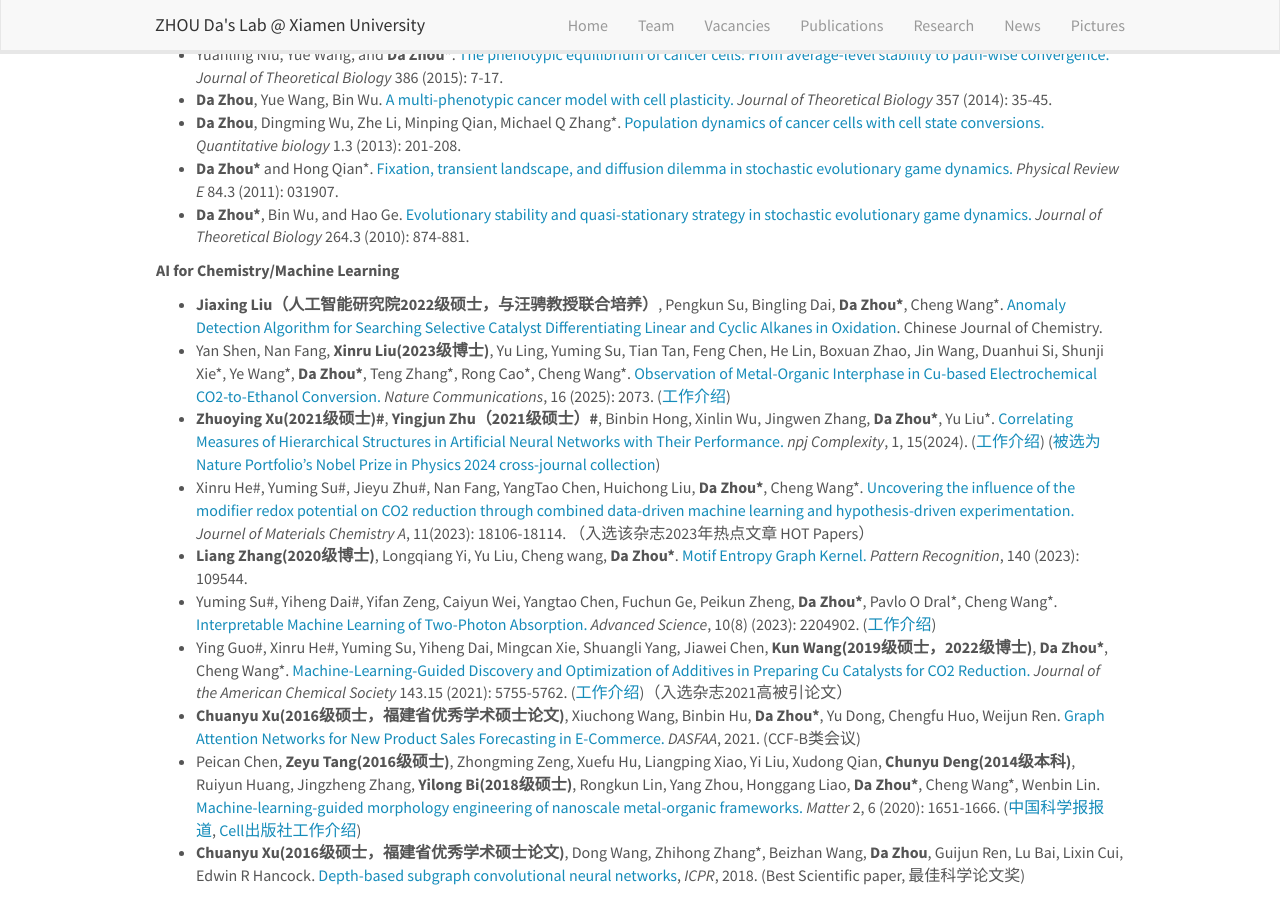
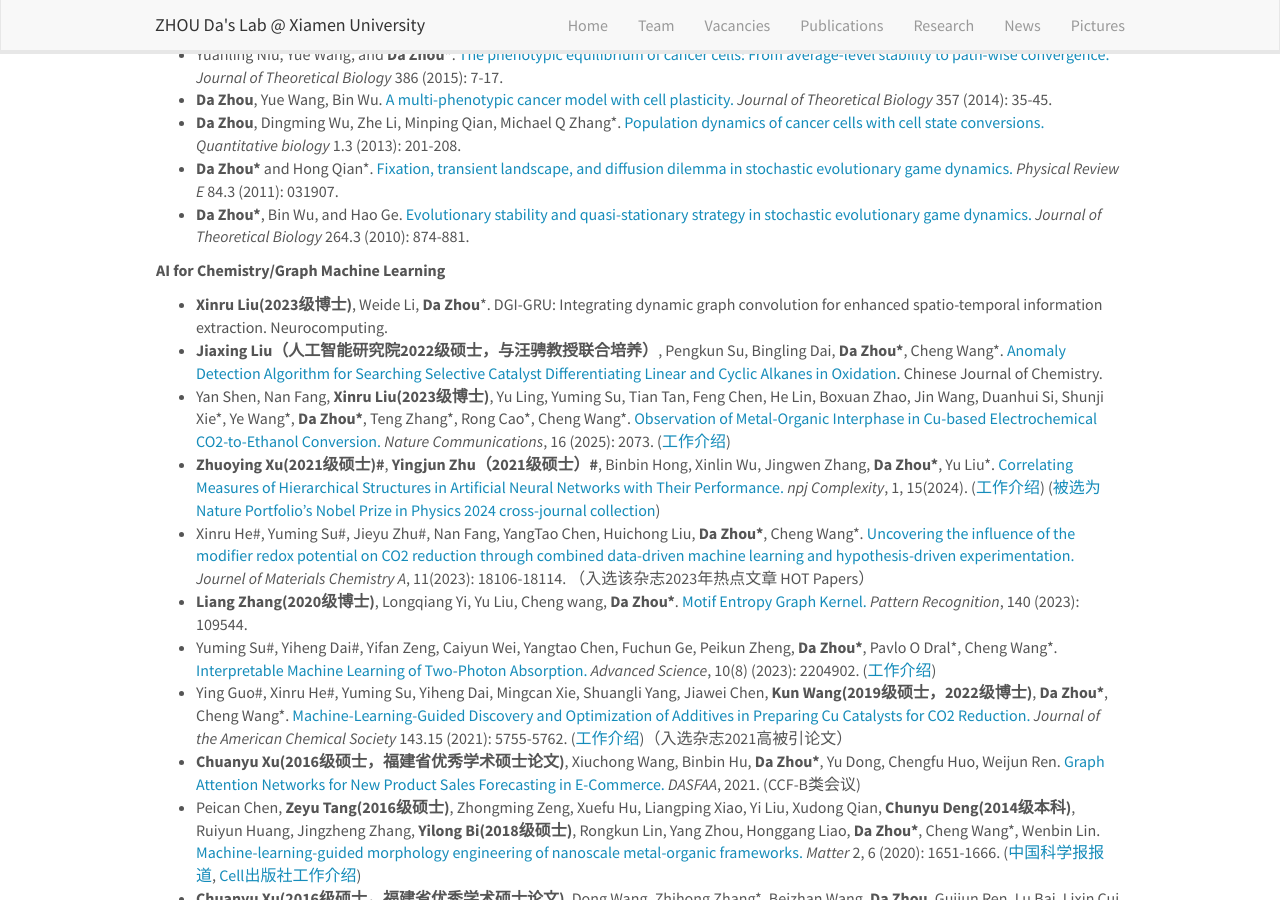
Before and after one commit to ZhouDaLab/zhoudalab.github.io, a Jekyll site: the page built from _pages/publications.md, in a window 1280 px wide and 900 px high, scrolled down 1070 px. Built offline with Jekyll 4.4.1, drawn with Linux system fonts in a browser that asks for light colours; nearby versions of some CDN libraries.

Commit message:
Update publications.md

```diff
--- a/_pages/publications.md
+++ b/_pages/publications.md
@@ -37,8 +37,9 @@ permalink: /publications/
 - **Da Zhou\*** and Hong Qian\*. [Fixation, transient landscape, and diffusion dilemma in stochastic evolutionary game dynamics.](https://journals.aps.org/pre/abstract/10.1103/PhysRevE.84.031907) *Physical Review E* 84.3 (2011): 031907.
 - **Da Zhou\***, Bin Wu, and Hao Ge. [Evolutionary stability and quasi-stationary strategy in stochastic evolutionary game dynamics.](https://www.sciencedirect.com/science/article/pii/S0022519310001414) *Journal of Theoretical Biology* 264.3 (2010): 874-881.
 
-**AI for Chemistry/Machine Learning**
+**AI for Chemistry/Graph Machine Learning**
 
+- **Xinru Liu(2023级博士)**, Weide Li, **Da Zhou***\. DGI-GRU: Integrating dynamic graph convolution for enhanced spatio-temporal information extraction. Neurocomputing.
 - **Jiaxing Liu（人工智能研究院2022级硕士，与汪骋教授联合培养）**, Pengkun Su, Bingling Dai, **Da Zhou\***, Cheng Wang\*. [Anomaly Detection Algorithm for Searching Selective Catalyst Differentiating Linear and Cyclic Alkanes in Oxidation](https://onlinelibrary.wiley.com/doi/10.1002/cjoc.70046). Chinese Journal of Chemistry.
 - Yan Shen, Nan Fang, **Xinru Liu(2023级博士)**, Yu Ling, Yuming Su, Tian Tan, Feng Chen, He Lin, Boxuan Zhao, Jin Wang, Duanhui Si, Shunji Xie\*, Ye Wang\*, **Da Zhou\***, Teng Zhang\*, Rong Cao\*, Cheng Wang\*. [Observation of Metal-Organic Interphase in Cu-based Electrochemical CO2-to-Ethanol Conversion.](https://www.nature.com/articles/s41467-025-57221-x) *Nature Communications*, 16 (2025): 2073. ([工作介绍](https://mp.weixin.qq.com/s/6pcBx64TjdRTwt8jgMmjHg))
 - **Zhuoying Xu(2021级硕士)\#**, **Yingjun Zhu（2021级硕士）\#**, Binbin Hong, Xinlin Wu, Jingwen Zhang, **Da Zhou\***, Yu Liu\*. [Correlating Measures of Hierarchical Structures in Artificial Neural Networks with Their Performance.](https://www.nature.com/articles/s44260-024-00015-x) *npj Complexity*, 1, 15(2024). ([工作介绍](https://mp.weixin.qq.com/s/Onzq5t2Rptly4z270DviZw)) ([被选为Nature Portfolio’s Nobel Prize in Physics 2024 cross-journal collection](https://www.nature.com/collections/ehbjaifcgc))
```
